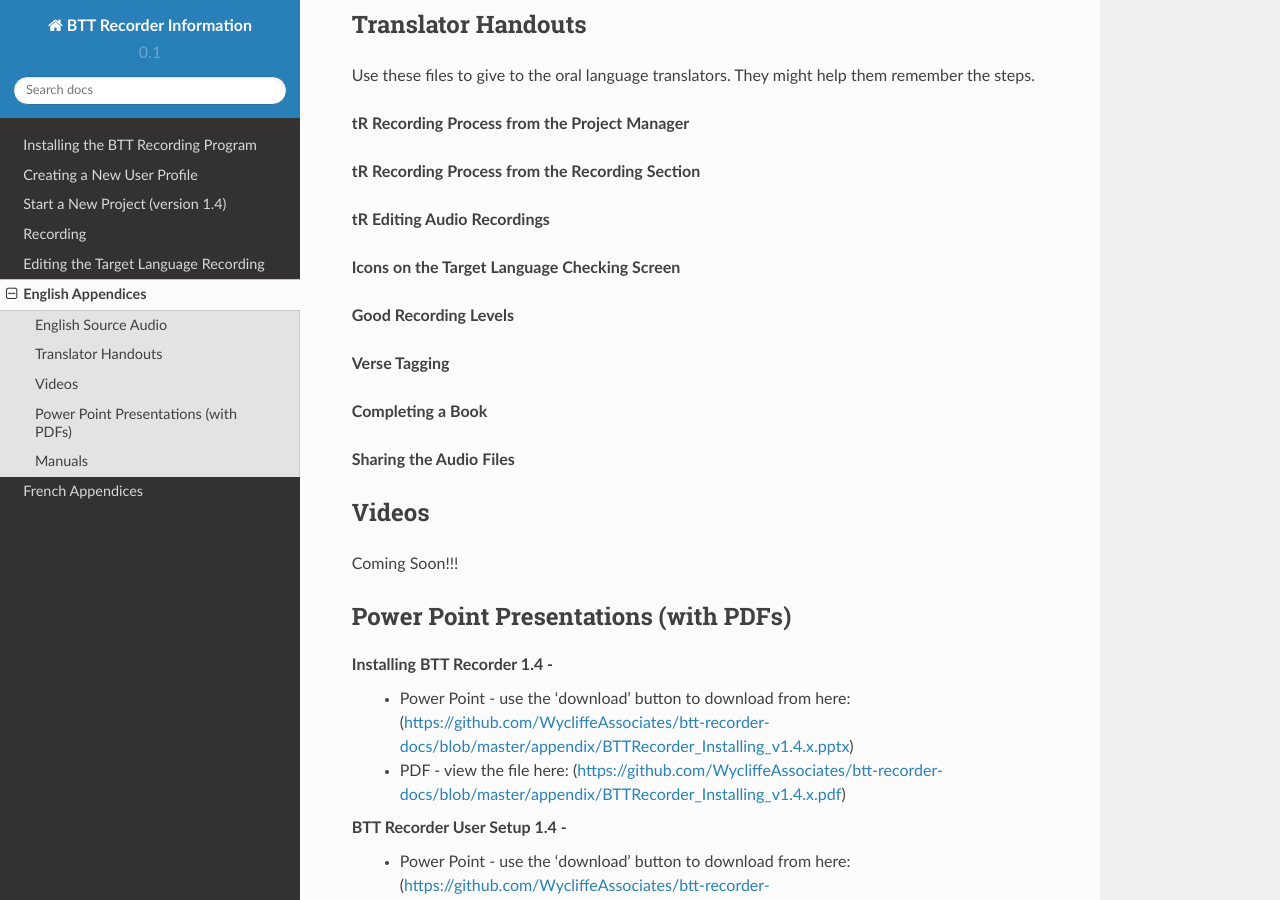
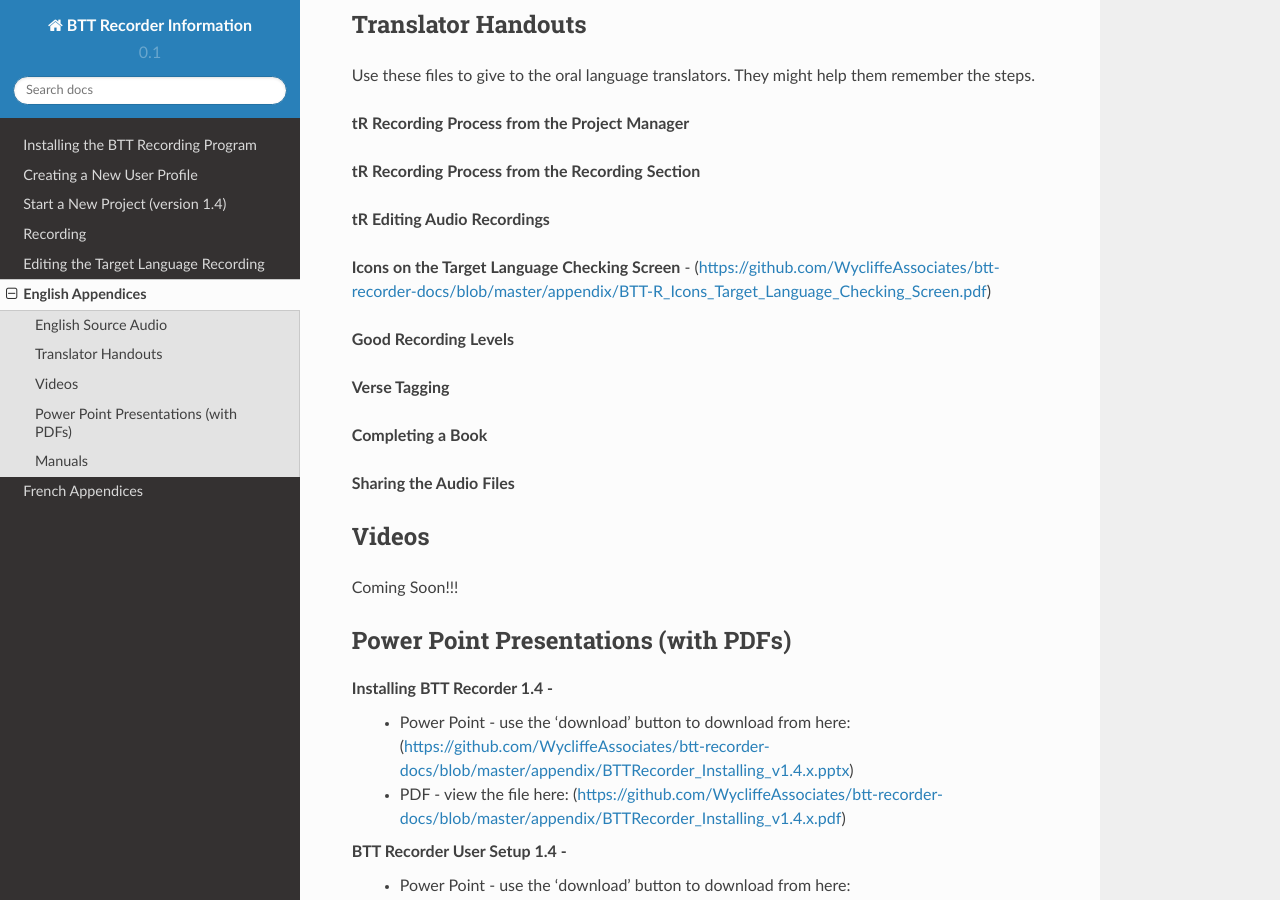
Before and after one commit to pgamer78/btt-recorder-docs, a Sphinx documentation site: the page built from docs/appendices.rst, in a window 1280 px wide and 900 px high, scrolled down 472 px. Built offline with Sphinx 7.4.7 and the Read the Docs theme 2.0.0, drawn with Linux system fonts in a browser that asks for light colours; pages that are not in the unit, such as notebooks, are missing from menus; part of the change alters nothing that is shown.

Commit message:
Update appendices.rst

```diff
--- a/docs/appendices.rst
+++ b/docs/appendices.rst
@@ -22,7 +22,7 @@ Use these files to give to the oral language translators. They might help them r
 
 **tR Editing Audio Recordings**
 
-**Icons on the Target Language Checking Screen**
+**Icons on the Target Language Checking Screen** - (https://github.com/WycliffeAssociates/btt-recorder-docs/blob/master/appendix/BTT-R_Icons_Target_Language_Checking_Screen.pdf)
 
 **Good Recording Levels**
 
```
